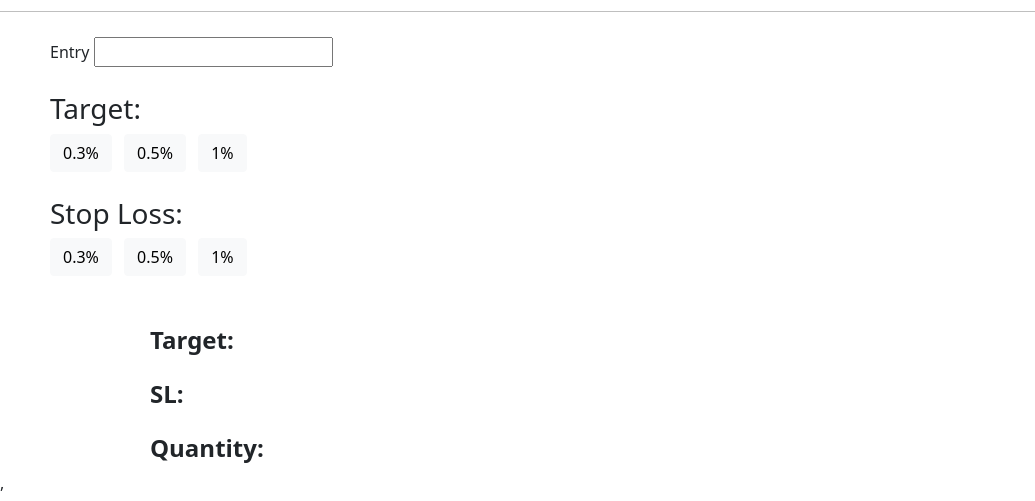
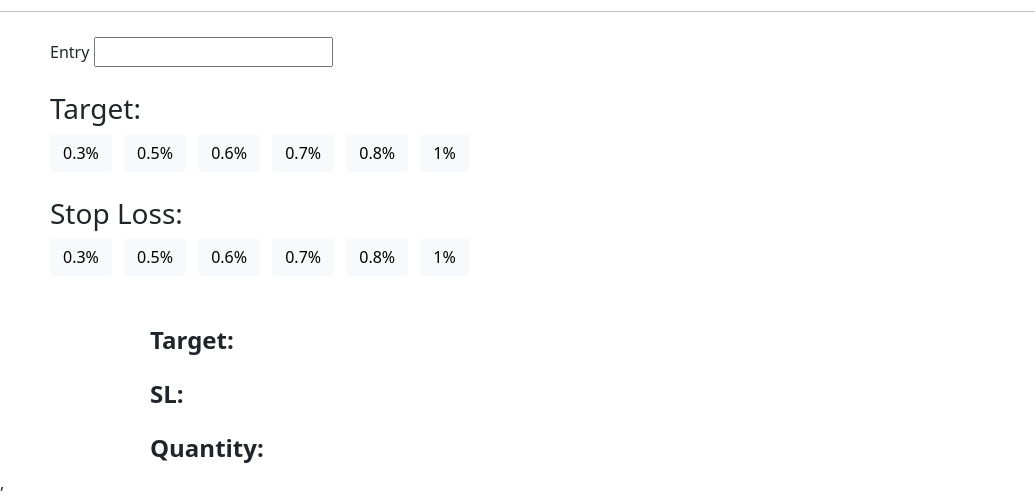
Before and after one commit to EugeneSaju/positionsizingcalculator, a plain HTML site: page index.html in a window 1280 px wide. Shown: the part 93-594 px from the top of the page, without its empty margins (0-1035 px from the left). Drawn offline with nearby package versions, Linux system fonts and the light colour scheme.

Commit message:
Update index.html

```diff
--- a/index.html
+++ b/index.html
@@ -34,6 +34,9 @@
 
     <button onclick="quantity(add(0.3))" class="btn btn-light">0.3%</button>
     <button onclick="quantity(add(0.5))" class="btn btn-light" style="margin-left:8px">0.5%</button>
+    <button onclick="quantity(add(0.6))" class="btn btn-light" style="margin-left:8px">0.6%</button>
+    <button onclick="quantity(add(0.7))" class="btn btn-light" style="margin-left:8px">0.7%</button>
+    <button onclick="quantity(add(0.8))" class="btn btn-light" style="margin-left:8px">0.8%</button>
     <button onclick="quantity(add(1))" class="btn btn-light" style="margin-left:8px">1%</button>
   </div>
 
@@ -43,6 +46,9 @@
 
     <button onclick="Sl(0.3)" class="btn btn-light">0.3%</button>
     <button onclick="Sl(0.5)" class="btn btn-light" style="margin-left:8px">0.5%</button>
+    <button onclick="Sl(0.6)" class="btn btn-light" style="margin-left:8px">0.6%</button>
+    <button onclick="Sl(0.7)" class="btn btn-light" style="margin-left:8px">0.7%</button>
+    <button onclick="Sl(0.8)" class="btn btn-light" style="margin-left:8px">0.8%</button>
     <button onclick="Sl(1)" class="btn btn-light" style="margin-left:8px">1%</button>
 
   </div>
```
